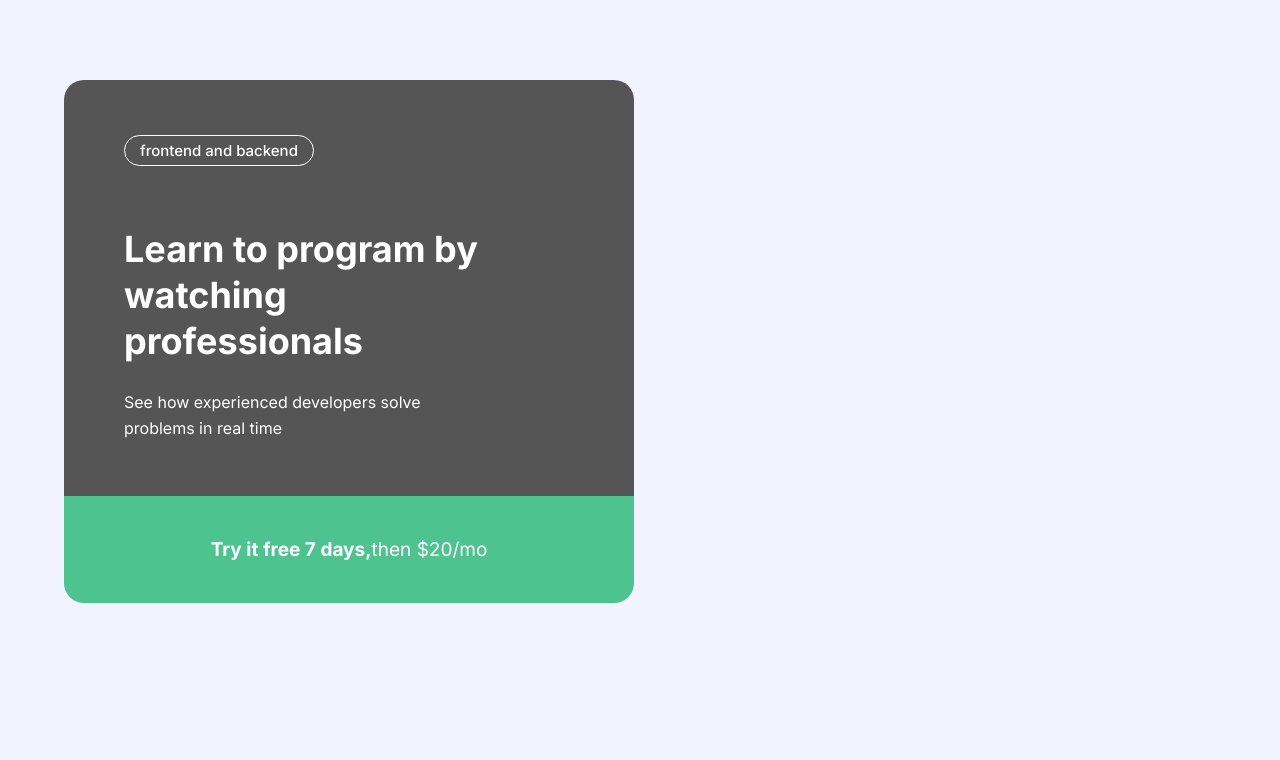
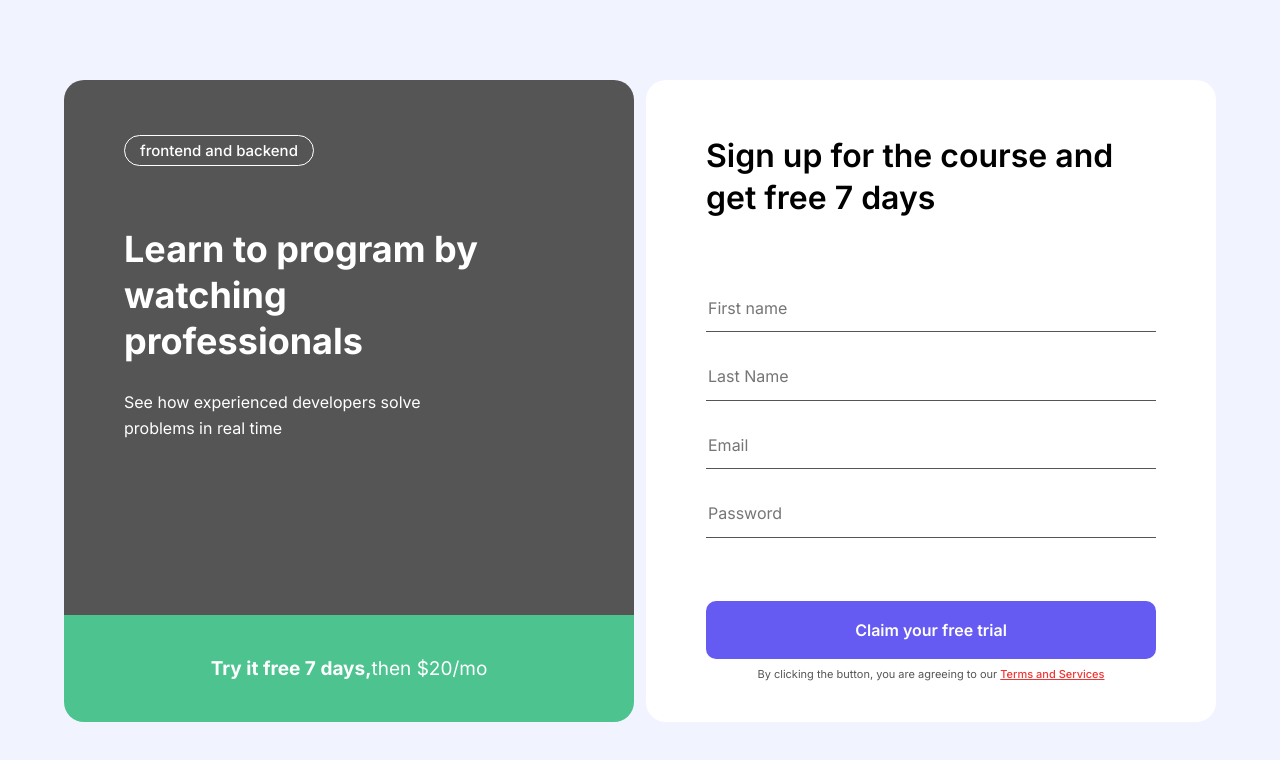
Before and after one commit to JaloliddinGofurov/intro-form-practis, a plain HTML site: page index.html in a window 1280 px wide. Drawn offline with Linux system fonts and the light colour scheme.

Commit message:
Add signup form

```diff
--- a/css/styles.css
+++ b/css/styles.css
@@ -75,6 +75,10 @@ img {
   max-width: 100%;
   height: auto;
 }
+*:focus {
+  outline: 3px dotted var(--blue);
+  outline-offset: 3px;
+}
 
 /* CONTAINER */
 .container {
@@ -151,3 +155,63 @@ img {
   font-size: 19px;
   line-height: auto;
 }
+
+/* SIGNUP-FORM*/
+.signup-form {
+  width: 100%;
+  max-width: 570px;
+  padding: 55px 60px 40px;
+  margin-left: 12px;
+  background-color: #fff;
+  border-radius: 20px;
+}
+.signup-form-heading {
+  margin-top: 0;
+  margin-bottom: 65px;
+  margin-right: 22px;
+  font-size: 32px;
+  line-height: 42px;
+  font-weight: 600;
+}
+.signup-form-fields {
+  display: flex;
+  flex-direction: column;
+}
+.signup-form-field {
+  padding-top: 15px;
+  padding-bottom: 14px;
+  border: 0;
+  border-bottom: 1px solid #555;
+  color: #555;
+}
+.signup-form-field:not(:last-child) {
+  margin-bottom: 20px;
+}
+.signup-form-field:focus {
+  font-weight: 600;
+  border-color: #000;
+  color: #000;
+}
+.signup-form-submit {
+  display: block;
+  width: 100%;
+  margin-top: 63px;
+  margin-bottom: 8px;
+  padding: 20px 149px;
+  border-radius: 10px;
+  border: 0;
+  font-weight: 600;
+  cursor: pointer;
+  background-color: var(--blue);
+  color: #fff;
+}
+.signup-form-notice {
+  font-size: 11px;
+  line-height: 15px;
+  text-align: center;
+  color: #555;
+}
+.signup-form-notice-link {
+  font-weight: 500;
+  color: var(--red)
+}
--- a/index.html
+++ b/index.html
@@ -29,7 +29,23 @@
           <div class="hero-bottom"><strong>Try it free 7 days,</strong>then $20/mo</div>
         </div>
 
-        <!-- REGSTRATION-FORM -->
+        <!-- SIGNUP-FORM -->
+        <form class="signup-form" action="https://echo.htmlacademy.ru" method="POST">
+          <h2 class="signup-form-heading">Sign up for the course and get free 7 days</h2>
+
+          <div class="signup-form-fields">
+            <input class="signup-form-field" type="text" name="name" placeholder="First name"
+            aria-label="Name" required>
+            <input class="signup-form-field" type="text" name="last_name" placeholder="Last Name"
+            aria-label="Last Name" required>
+            <input class="signup-form-field" type="email" name="email" placeholder="Email"
+            aria-label="Email" required>
+            <input class="signup-form-field" type="password" name="password" placeholder="Password"
+            aria-label="Password" required>
+          </div>
+          <button class="signup-form-submit" type="submit">Claim your free trial</button>
+          <div class="signup-form-notice">By clicking the button, you are agreeing to our <a class="signup-form-notice-link" href="#">Terms and Services</a></div>
+        </form>
       </div>
     </div>
   </main>
```
